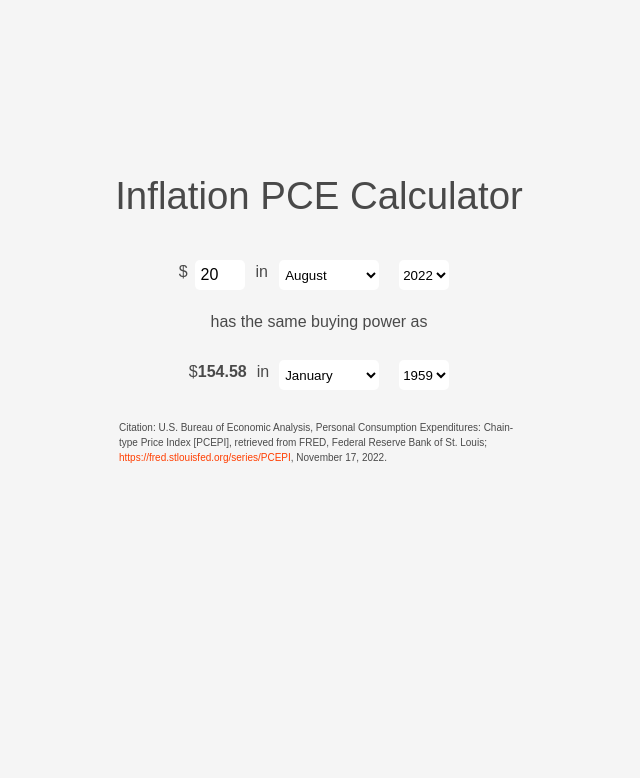
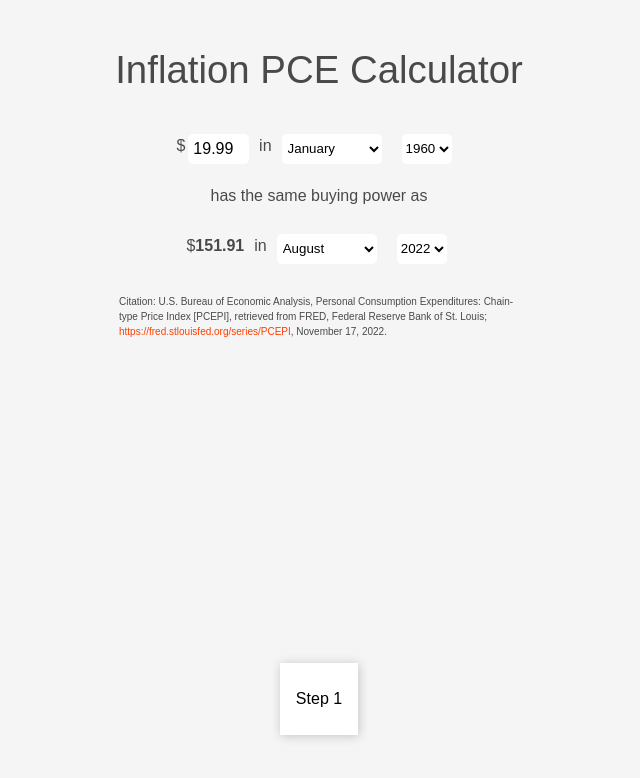
Before and after one commit to cdemon12/inflation_project, a SvelteKit app: page / in a window 1280 px wide. Shown: the top 778 px of the page, without its empty margins (321-961 px from the left). Built offline with nearby package versions, Linux system fonts and the light colour scheme.

Commit message:
add interactivity

```diff
--- a/src/routes/Calc.svelte
+++ b/src/routes/Calc.svelte
@@ -3,10 +3,11 @@
     import { tweened } from 'svelte/motion';
     import {range} from './range.js';
     import data from './pce.json';
+    import Story from './Story.svelte'
 
-    let dollars = 20;
+    let dollars = 19.99;
     let year_1 = 2022;
-    let year_2 = 1959;
+    let year_2 = 1960;
     let month_1 = 7;
     let month_2 = 0;
 
@@ -36,9 +37,24 @@
     const displayed_dollars = tweened(0);
     $: displayed_dollars.set(real_dollars);
 
-    let begin = 1959;
+    let begin = 1960;
     let end = 2023;
     let step = 1;
+
+    let new_date, old_date;
+
+    $: {if (index_1 > index_2) {
+            new_date = new Date(year_1 + "-" + (month_1 + 1) + "-01");
+            old_date = new Date(year_2 + "-" + (month_2 + 1) + "-01");
+
+        } else if (index_1 < index_2) {
+            new_date = new Date(year_2 + "-" + (month_2 + 1) + "-01");
+            old_date = new Date(year_1 + "-" + (month_1 + 1) + "-01");
+        } else {
+            new_date = new Date("1900-01-01");
+            old_date = new Date("1900-01-01");
+        }
+    }
 
 </script>
 
@@ -48,8 +64,30 @@
 
     <div class ="old calc_element">
         <p>$</p>
-        <input type="number" bind:value={dollars} style= "width: {20 + Math.log(dollars) * 5}px; min-width:50px;">
+        <input type="number" bind:value={dollars} style= "width: {50 + Math.log(dollars) * 3.6}px; min-width:50px;">
 
+        <p>in</p>
+        <select class="month" bind:value={month_2}>
+            {#if year_2 == 2022}
+                {#each months.slice(0,8) as m, i}
+                <option value={i}>{m}</option>
+                {/each}
+            {:else}
+                {#each months as m, i}
+                <option value={i}>{m}</option>
+                {/each}
+            {/if}
+        </select>
+        <select class="year" bind:value={year_2}>
+            {#each range(begin,end,step) as i}
+            <option>{i}</option>
+            {/each}
+        </select>
+    </div>
+    <p class= "equal calc_element">has the same buying power as</p>
+
+    <div class = "new calc_element">
+        <p class = "result">$<strong>{$displayed_dollars.toFixed(2).toString().replace(/\B(?=(\d{3})+(?!\d))/g, ",")}</strong></p>
         <p>in</p>
         <select class="month" bind:value={month_1}>
             {#if year_1 == 2022}
@@ -68,31 +106,11 @@
             {/each}
         </select>
     </div>
-    <p class= "equal calc_element">has the same buying power as</p>
-
-    <div class = "new calc_element">
-        <p class = "result">$<strong>{$displayed_dollars.toFixed(2).toString().replace(/\B(?=(\d{3})+(?!\d))/g, ",")}</strong></p>
-        <p>in</p>
-        <select class="month" bind:value={month_2}>
-            {#if year_2 == 2022}
-                {#each months.slice(0,8) as m, i}
-                <option value={i}>{m}</option>
-                {/each}
-            {:else}
-                {#each months as m, i}
-                <option value={i}>{m}</option>
-                {/each}
-            {/if}
-        </select>
-        <select class="year" bind:value={year_2}>
-            {#each range(begin,end,step) as i}
-            <option>{i}</option>
-            {/each}
-        </select>
-    </div>
 </div>
 
 <p class="source">Citation: U.S. Bureau of Economic Analysis, Personal Consumption Expenditures: Chain-type Price Index [PCEPI], retrieved from FRED, Federal Reserve Bank of St. Louis; <a href="https://fred.stlouisfed.org/series/PCEPI">https://fred.stlouisfed.org/series/PCEPI</a>, November 17, 2022.</p>
+
+<Story {old_date} {new_date}/>
 
 <style>
 
```
